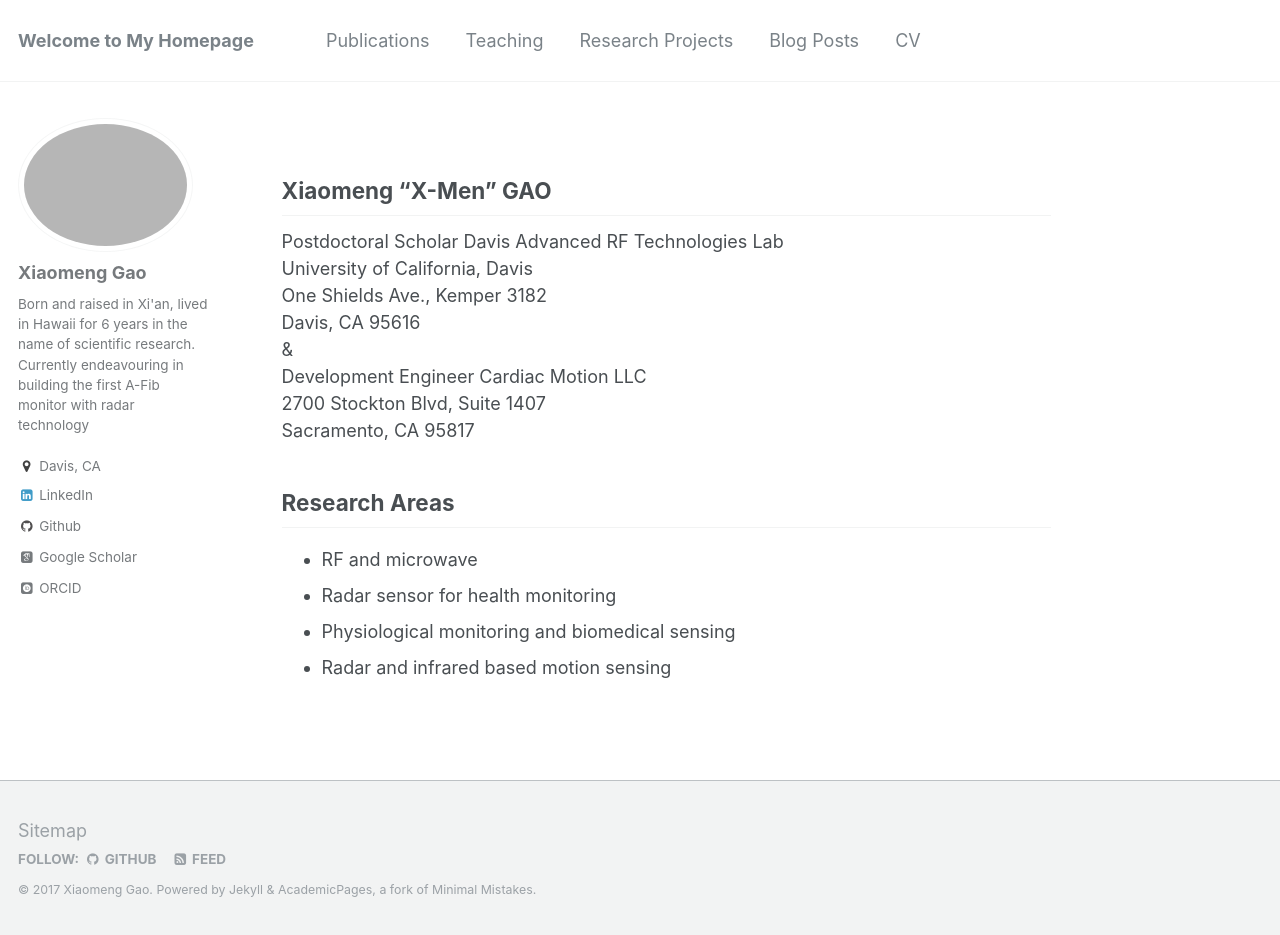
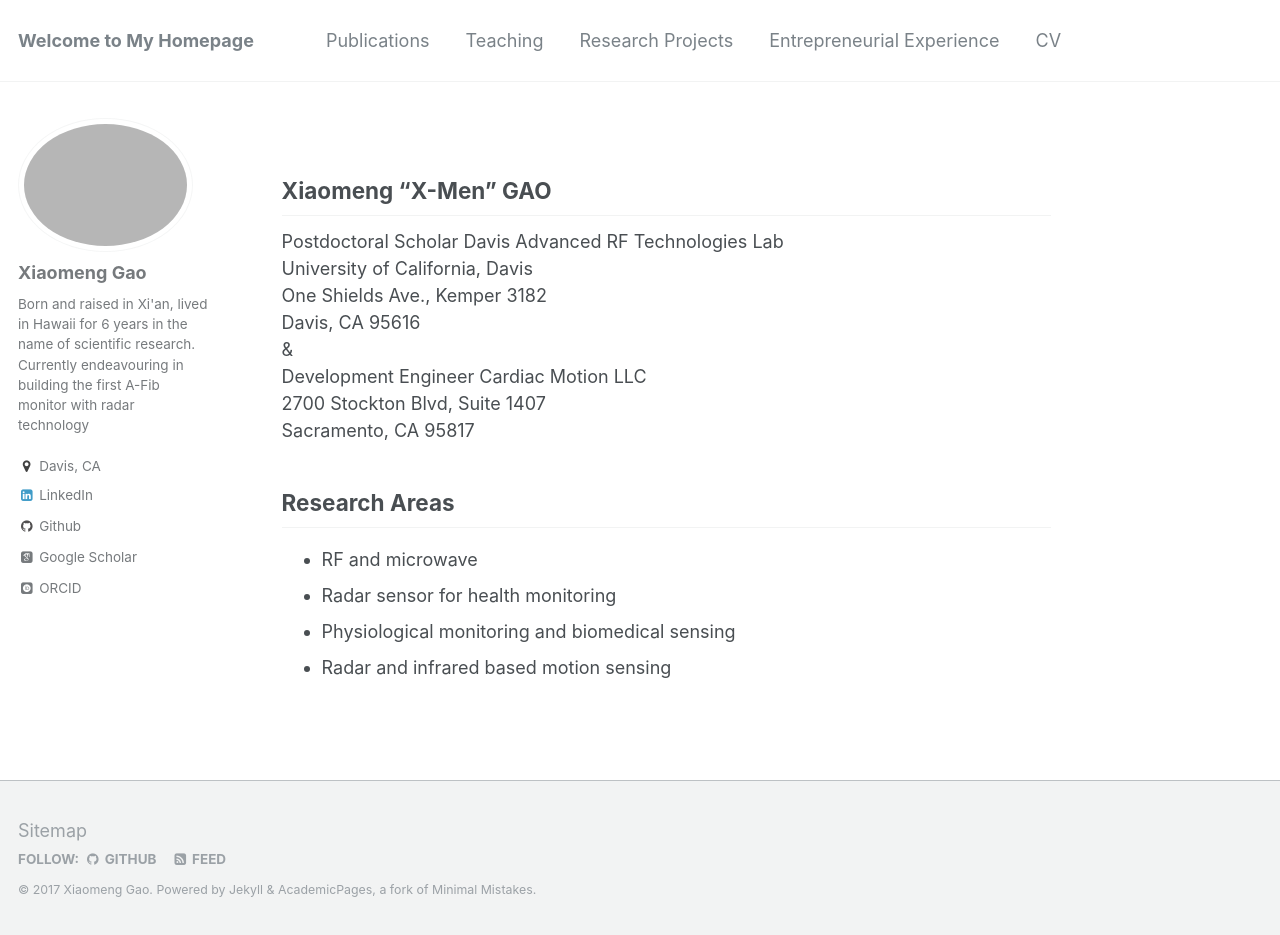
Before and after one commit to x-mengao/x-mengao.github.io, a Jekyll site: the page built from _pages/about.md, in a window 1280 px wide and 935 px high. Built offline with Jekyll 4.4.1, drawn with Linux system fonts in a browser that asks for light colours; some web fonts are replaced.

Commit message:
Update navigation.yml

```diff
--- a/_data/navigation.yml
+++ b/_data/navigation.yml
@@ -9,7 +9,7 @@ main:
   - title: "Research Projects"
     url: /portfolio/
 
-  - title: "Blog Posts"
+  - title: "Entrepreneurial Experience"
     url: /year-archive/
 
   - title: "CV"
```
